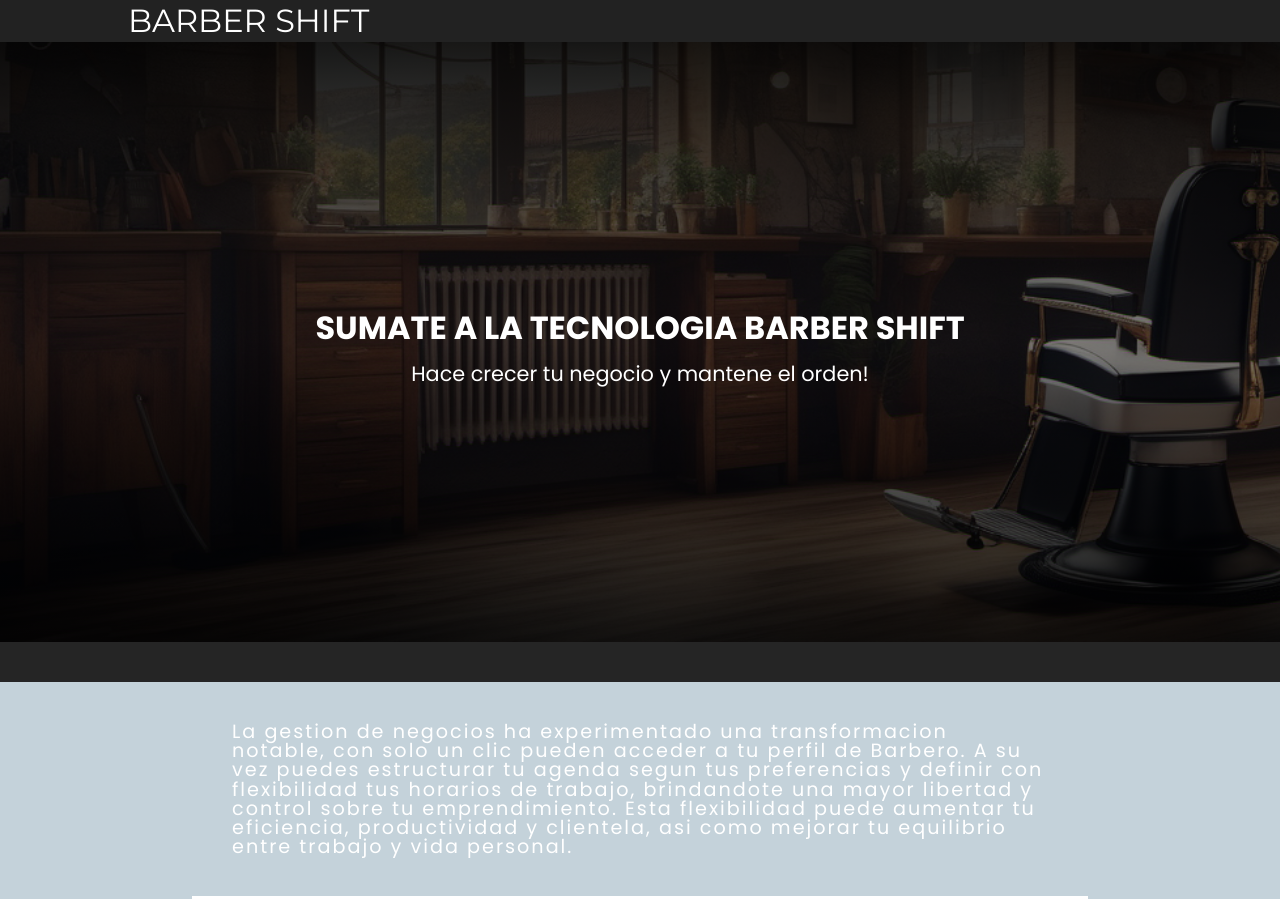
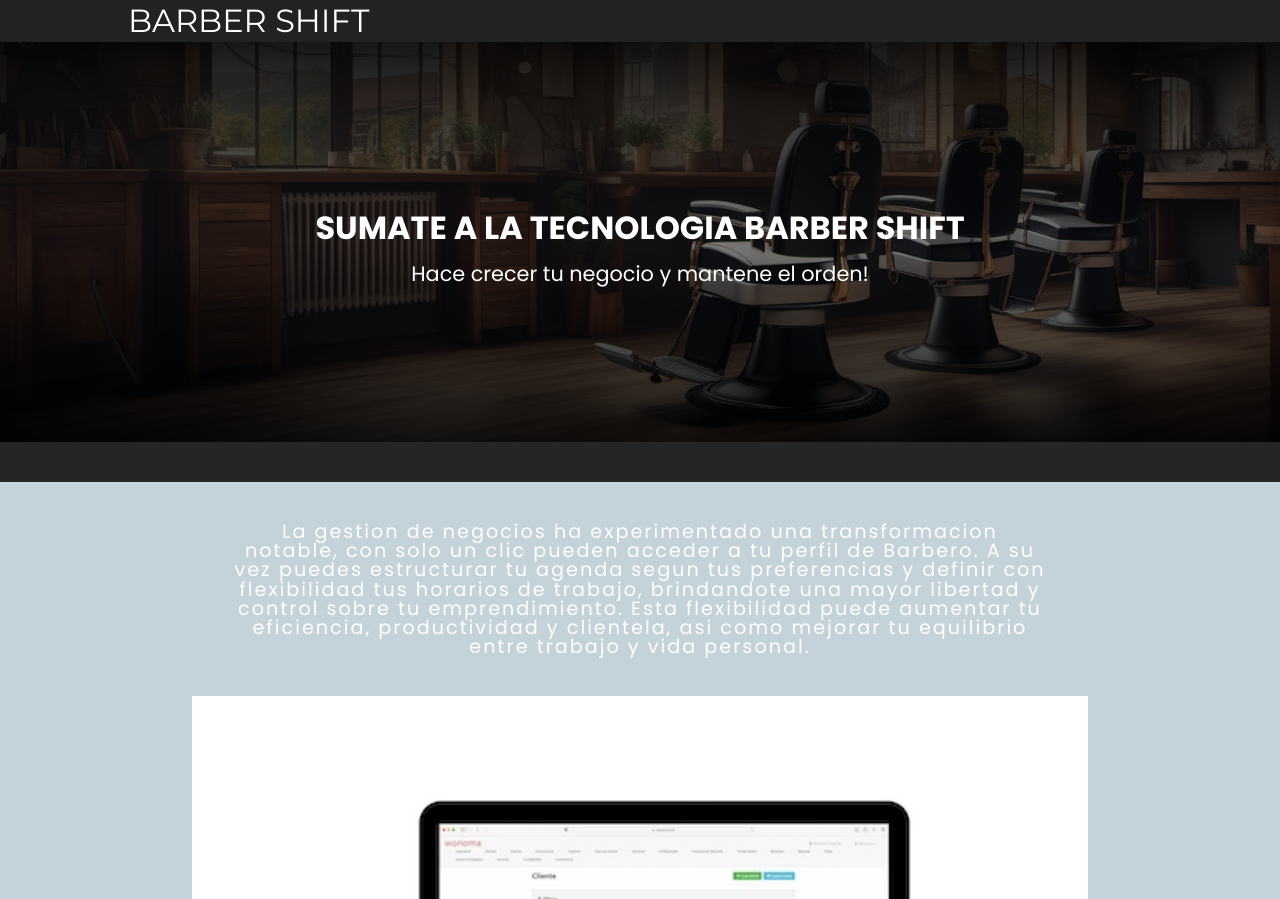
Before and after one commit to BarberShift/BarberShift, a website with bundled scripts: page form-fletes/registro.html in a window 1280 px wide. Shown: the top 899 px of the page. Built offline with nearby package versions, Linux system fonts and the light colour scheme.

Commit message:
registro.css

```diff
--- a/form-fletes/assets/css/registro.css
+++ b/form-fletes/assets/css/registro.css
@@ -26,7 +26,7 @@
 .top-registro{
   display: block;
   text-align: center;
-  height: 600px;
+  height: 400px;
   background-image:linear-gradient(
   rgba(0,0,0,0.9), rgba(0,0,0,0.5), rgba(0,0,0,0.9)),url(/form-fletes/assets/img/1unete.png);
   background-repeat: no-repeat;
@@ -34,7 +34,7 @@
 }
 .txt1-top-registro{
   font-weight: 700;
-  padding-top: 270px;
+  padding-top: 170px;
   display: block;
   font-size: 2rem;
   color: #fff;
@@ -55,7 +55,7 @@
 .txt-section1{
   color: #fff;
   padding: 40px;
-  text-align: start;
+  text-align: center;
   letter-spacing: 2px;
   font-size: 1.2rem;
 }
@@ -108,7 +108,6 @@
     font-family: Verdana, Geneva, Tahoma, sans-serif;
     color: #fff;
     padding: 20px;
-    text-align: start;
     letter-spacing: 2px;
     font-size: 1rem;
   }
```
